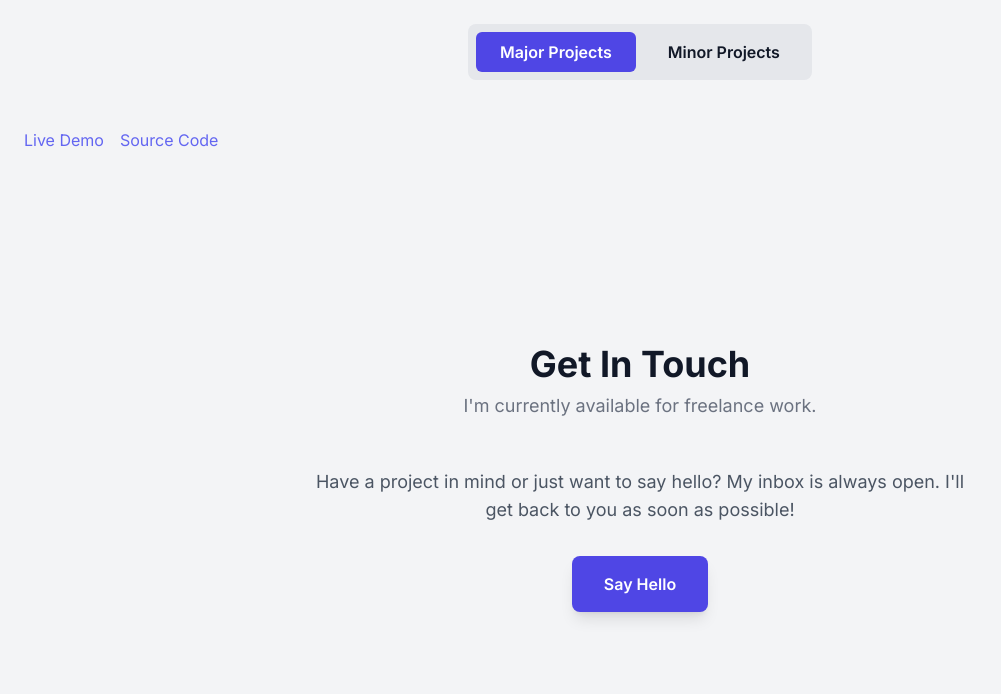
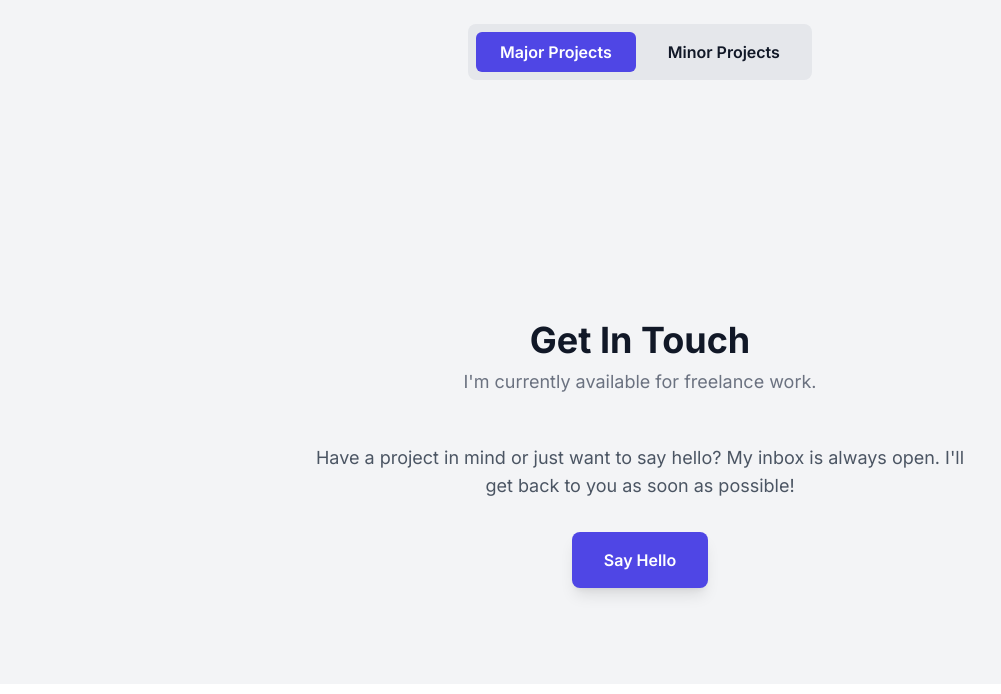
Before and after one commit to OkayHarshh/Portfolio, a plain HTML site: page index.html in a window 1280 px wide. Shown: the part 1780-2474 px from the top of the page, without its empty margins (0-1001 px from the left). Drawn offline with nearby package versions, Linux system fonts and the light colour scheme; no server answers.

Commit message:
Remove CyberPharma project links from index.html
Removed links to Live Demo and Source Code for CyberPharma.

```diff
--- a/index.html
+++ b/index.html
@@ -144,9 +144,7 @@
 <div class="project-tab-content grid md:grid-cols-2 lg:grid-cols-3 gap-8" id="major-projects">
 
 <div class="flex space-x-4">
-<a class="text-indigo-500 hover:underline" href="https://okayharshh.github.io/CyberPharma/">Live Demo</a>
-<a class="text-indigo-500 hover:underline" href="https://github.com/OkayHarshh/CyberPharma">Source Code</a>
-</div>
+
 </div>
 </div>
 <!-- Project Card 2 -->
```
